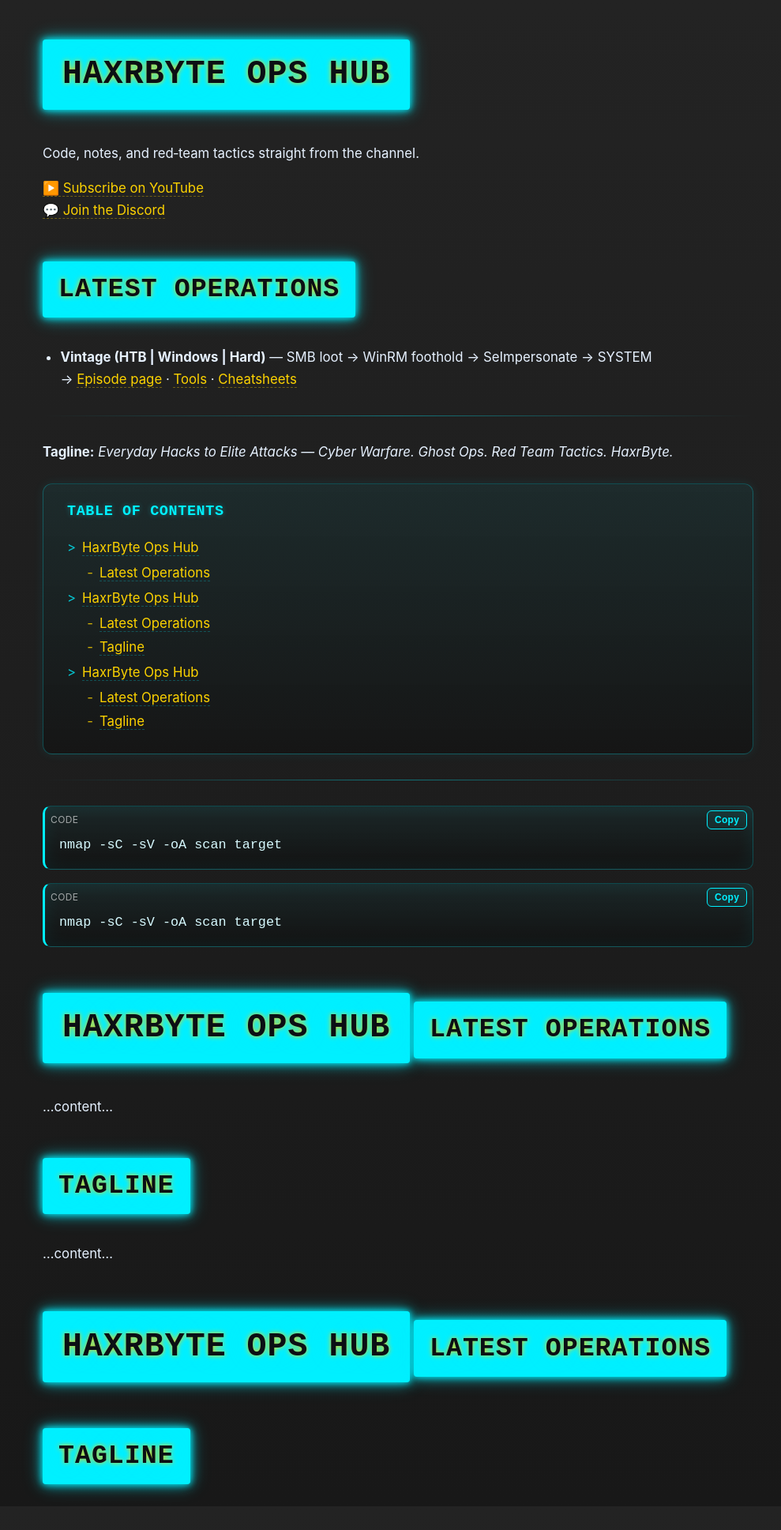
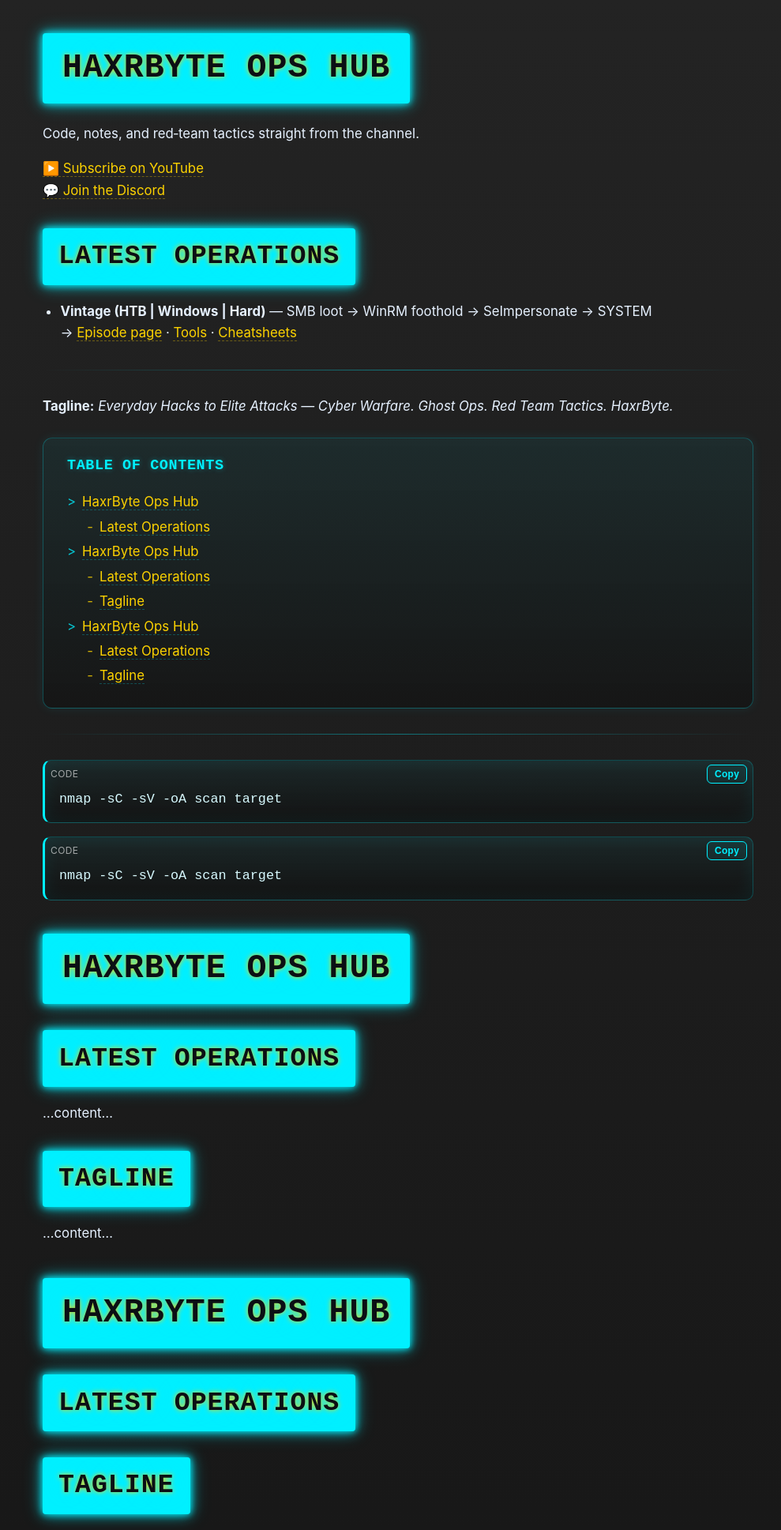
Before and after one commit to haxrbyte/ghost-shell, a Jekyll site: the page built from docs/index.md, in a window 1280 px wide. Shown: the whole page at 79% size, without its empty margins (136-1125 px from the left). Built offline with Jekyll 4.4.1, drawn with Linux system fonts in a browser that asks for light colours; our own code applies the rules of GitHub Pages for plain Markdown files; before the commit the page ends 1907 px from its top, so only the background shows below that.

Commit message:
Update custom.css

```diff
--- a/docs/assets/css/custom.css
+++ b/docs/assets/css/custom.css
@@ -68,8 +68,9 @@
 
 /* Headings: neon block style with background only behind text */
 h1, h2, h3, h4, h5, h6 {
-    display: inline-block;      /* shrink background to text */
-    width: auto;
+    display: block;             /* ensure each heading is on its own line */
+    width: fit-content;         /* shrink background to text */
+    max-width: 100%;
     padding: 0.25em 0.6em;
     background: #00F0FF;
     color: #0b0f14 !important;
@@ -82,20 +83,10 @@
     letter-spacing: 1px;
     text-transform: uppercase;
     box-shadow: 0 0 8px #00F0FF,
-                            0 0 16px rgba(0,240,255,0.6),
-                            0 0 24px rgba(0,240,255,0.4);
+                0 0 16px rgba(0,240,255,0.6),
+                0 0 24px rgba(0,240,255,0.4);
     border-radius: 4px;
     margin: 1em 0 0.6em;
-}
-h1, h2, h3, h4, h5, h6 {
-    /* force each heading to its own line */
-    display: inline-block;
-    width: auto;
-}
-h1::before, h2::before, h3::before, h4::before, h5::before, h6::before,
-h1::after, h2::after, h3::after, h4::after, h5::after, h6::after {
-    content: "";
-    display: block;
 }
 
 h1{ font-size: clamp(2rem, 3.6vw, 2.6rem); }
```
